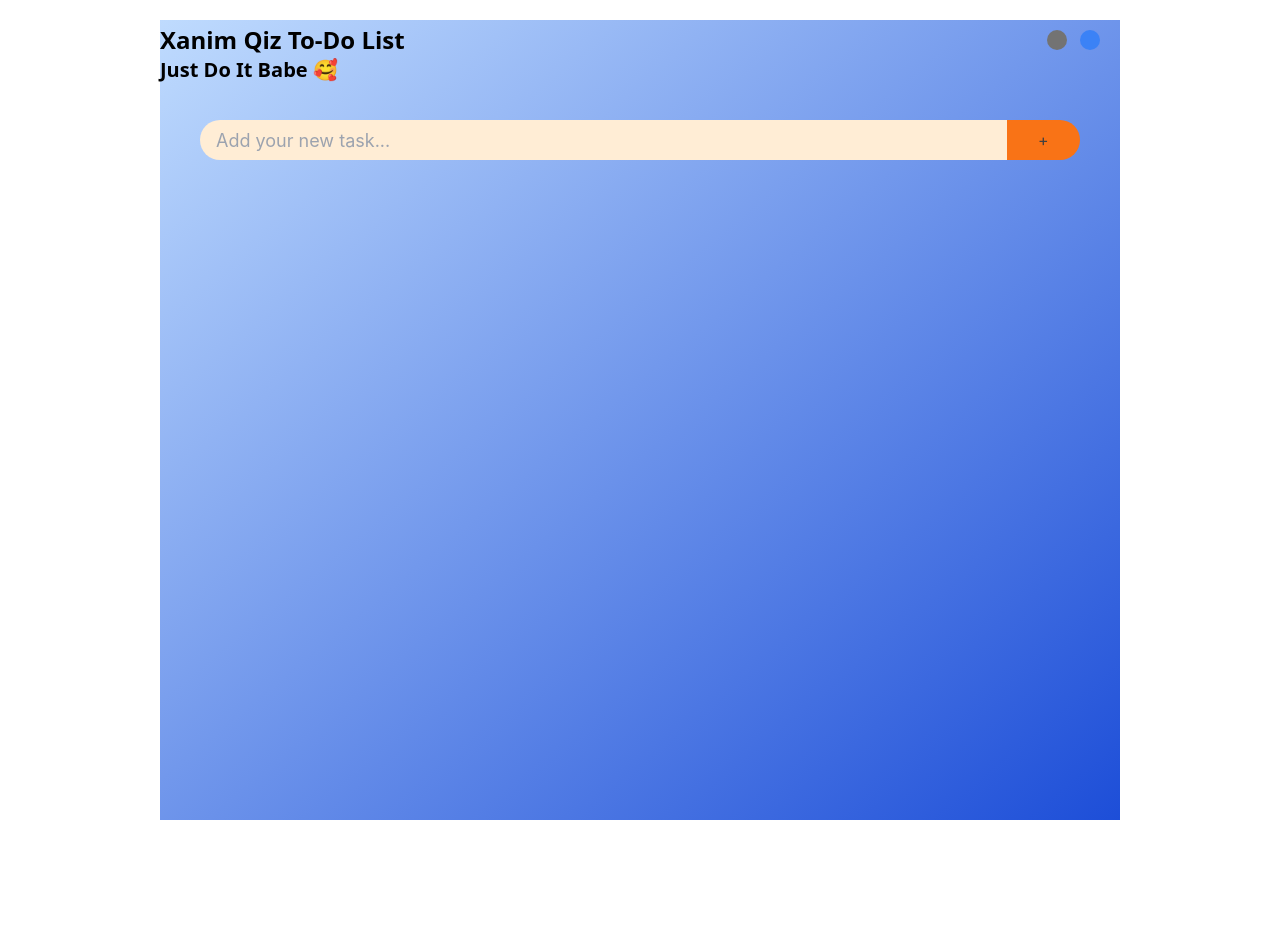
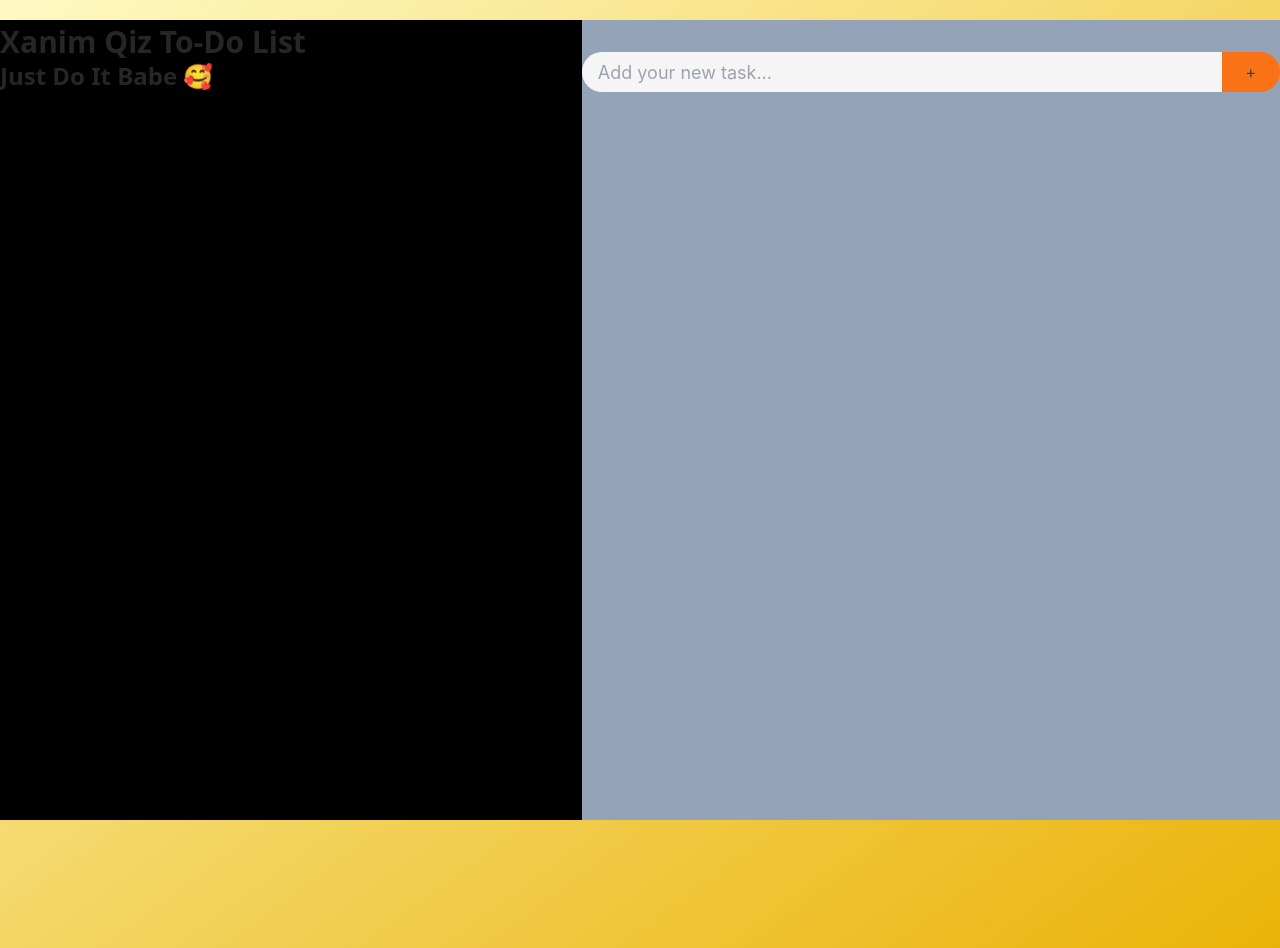
Before and after one commit to zahraRostami1999/TodoReact, a React (Create React App) app: page / in a window 1280 px wide. Before the commit the page ends 916 px from the top, so only its background shows below. Built offline with nearby package versions, Linux system fonts and the light colour scheme.

Commit message:
edit ToDo.jsx: designed

```diff
--- a/src/components/todo/ToDo.jsx
+++ b/src/components/todo/ToDo.jsx
@@ -79,59 +79,53 @@ function ToDo() {
 
   return (
     <>
-      <div className={`mt-5 mb-24 sm:w-10/12 md:w-3/4 h-screen ${setTheme ? "bg-gradient-to-br from-blue-200 to-blue-700 ": "bg-gradient-to-br from-neutral-200 to-neutral-700 "}`}>
-        <div className="py-1 font-sans font-semibold flex justify-between">
-          <div>
-            <h1 className="sm:text-center sm:text-2xl md:text-left font-bold">Xanim Qiz To-Do List</h1>
-            <h2 className="sm:text-center sm:text-xl md:text-left font-semibold">Just Do It Babe 🥰</h2>
-          </div>
-          <div className="w-20 h-8 flex justify-around items-center">
-            <div className="w-5 h-5 rounded-full bg-neutral-500" onClick={()=>handleGrayTheme()}></div>
-            <div className="w-5 h-5 rounded-full bg-blue-500" onClick={()=>handleBlueTheme()}></div>
-            <div></div>
+    <div className={`w-full flex justify-center pb-32 ${setTheme ? "bg-gradient-to-br from-yellow-100 to-yellow-500": "bg-gradient-to-br from-blue-200 to-blue-700"} text-neutral-800`}>
+      <div className={`mt-5  w-full h-screen bg-slate-400 flex justify-center`}>
+        <div className=" bg-black py-1 font-sans font-semibold flex justify-center sm:w-full md:w-11/12 lg:w-5/6">
+          <div className="w-full sm:text-center xs:text-center md:text-center lg:text-left">
+            <h1 className="sm:text-2xl md:text-2xl lg:text-3xl font-bold">Xanim Qiz To-Do List</h1>
+            <h2 className="sm:text-xl md:text-xl lg:text-2xl font-semibold">Just Do It Babe 🥰</h2>
           </div>
         </div>
-
-
-        <div className="py-1 mt-7">
+        <div className="py-1 mt-7 w-full ">
           <div className="w-full flex justify-center h-10 text-neutral-700">
-            <div className="w-11/12 flex rounded-full overflow-hidden">
+            <div className="sm:w-full flex rounded-full overflow-hidden">
               <div className="w-11/12 ">
-                <input type="text" className="w-full h-full outline-none bg-orange-100  focus-within:border-gray-400 px-4 text-lg" placeholder="Add your new task..."
+                <input type="text" className="w-full h-full outline-none bg-neutral-100  focus-within:border-gray-400 px-4 text-lg" placeholder="Add your new task..."
                   value={newTask.title}
                   onChange={handleInputChange} />
               </div>
-              <div className="w-1/12 flex justify-center items-center bg-orange-500 active:bg-orange-600" onClick={addTask}>
+              <div className="md:w-1/12 sm:w-2/12 xs:w-2/12 flex justify-center items-center bg-orange-500 active:bg-orange-600" onClick={addTask}>
                 <button>+</button>
               </div>
             </div>
 
           </div>
-          <div className="my-5 mx-2 ">
+          <div className="my-5 w-full">
             <ol>
               {tasks.map((task, index) => (
                 <li
                   key={index}
-                  className="border flex justify-between mt-2.5 rounded-[10px] border-solid border-white shadow-zinc-600 shadow-md sm:px-2 py-1 relative">
+                  className="flex justify-between mt-2.5 rounded-full bg-neutral-100 shadow-zinc-600 shadow-md sm:px-2 py-2 relative">
                   <p
                     style={{
                       textDecoration: task.done ? "line-through" : "none",
                     }}
-                    className="text-base font-medium w-11/12 break-words whitespace-normal"
+                    className="text-base font-medium sm:w-1/2 w-11/12 break-words whitespace-normal"
                   >
-                    {task.title}
+                    ⭐{task.title}
                   </p>
                   <div
                     className={` flex justify-center items-center rounded-full  ${activeButton === index
-                      ? "bg-zinc-800 hover:bg-blue-600 text-zinc-200"
-                      : "bg-zinc-200 hover:bg-gray-600"
+                      ? "bg-zinc-800 hover:text-zinc-100 text-zinc-100"
+                      : "text-purple-800 hover:text-purple-950"
                       } px-2.5 cursor-pointer relative`}
                     onClick={() => toggleDropDown(index)}
                   >
                     ⫶
                   </div>
                   {visibleDropDownIndex === index && (
-                    <div className="bg-zinc-800 w-8 absolute -right-11 -top-6 mt-6 rounded-md shadow-lg " >
+                    <div className=" w-8 absolute sm:-right-8 -top-6 mt-6 rounded-full shadow-2xl shadow-gray-100  bg-nu-200" >
                       <ul className="">
                         <li
                           className="px-2 py-1 hover:bg-gray-300 cursor-pointer rounded-md"
@@ -178,6 +172,7 @@ function ToDo() {
           </div>
         </div>
       </div >
+      </div>
     </>
   );
 }
```
